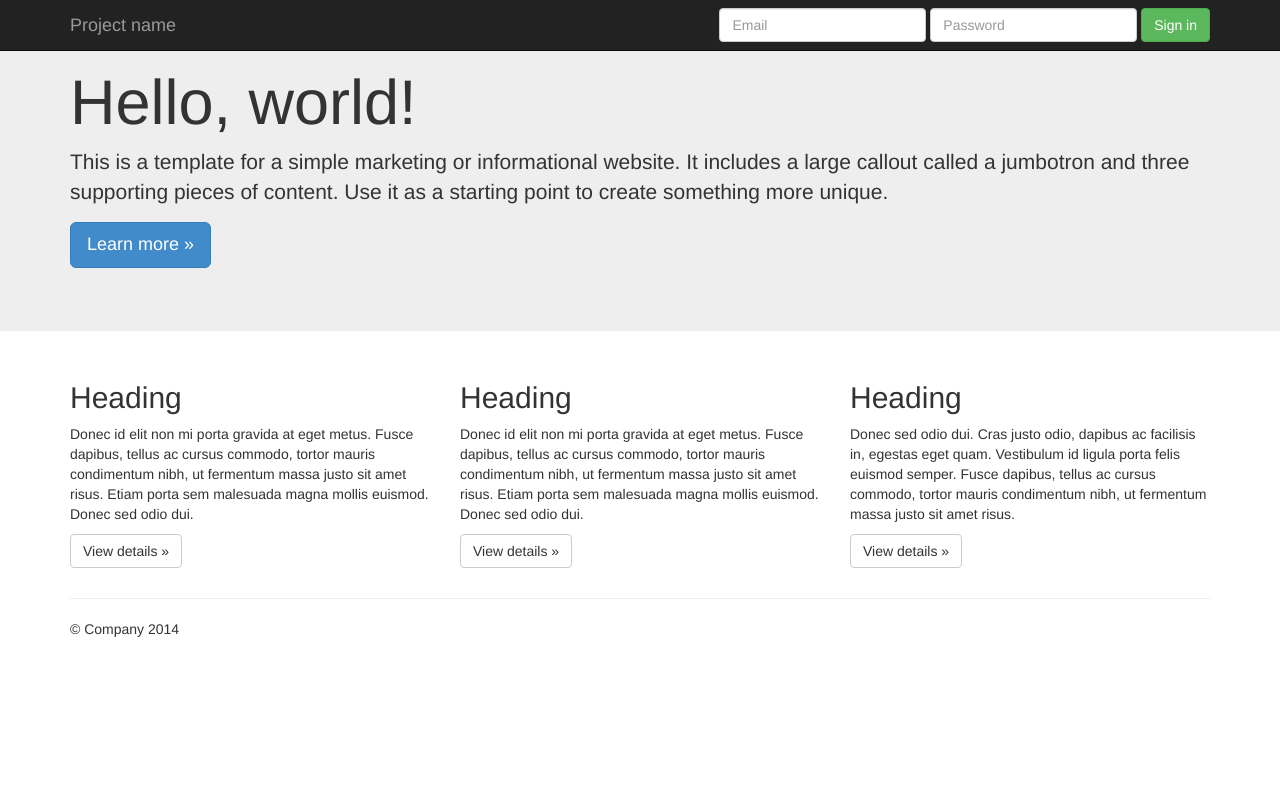
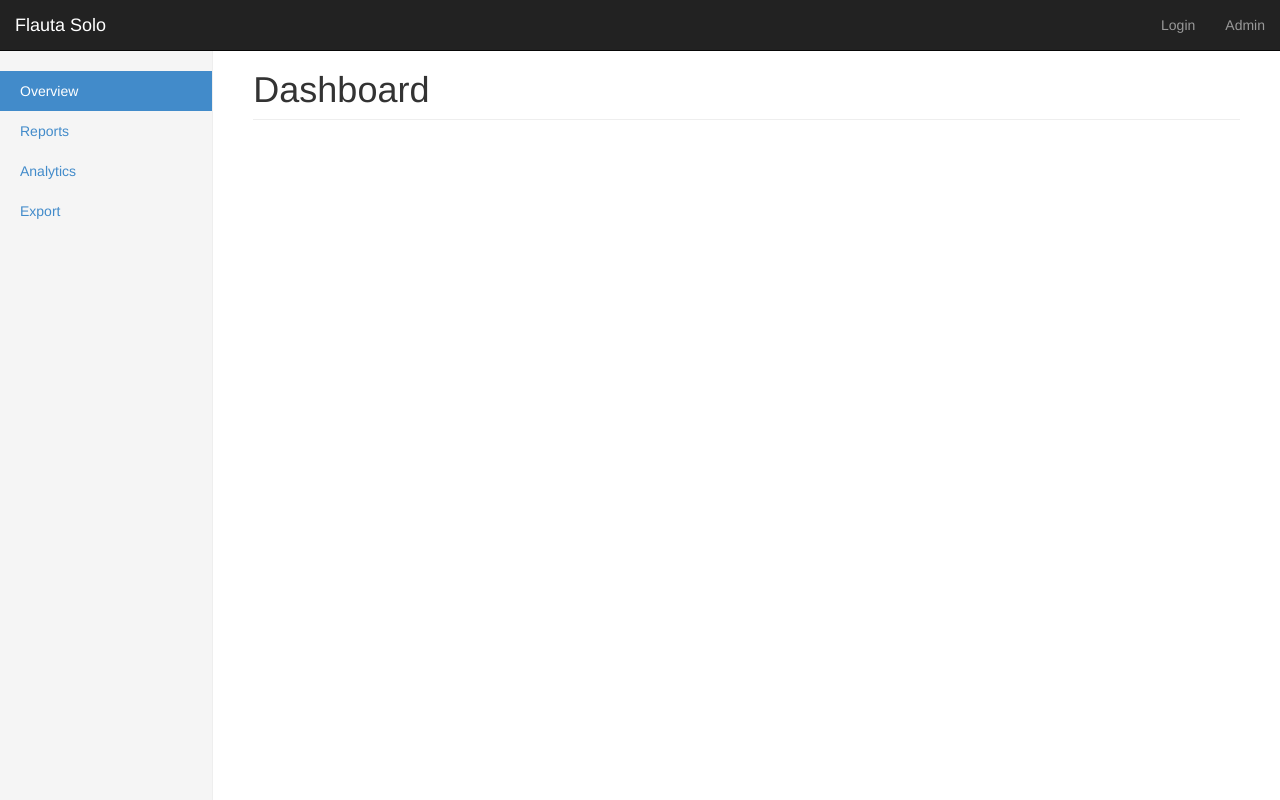
Before and after one commit to msampaio/flauta-solo, a Django app: page / in a window 1280 px wide. Run offline with Django 3.2, Linux system fonts and the light colour scheme; some libraries are stand-ins or nearby versions.

Commit message:
Use simple bootstrap page

```diff
--- /dev/null
+++ b/analysis/static/css/application.css
@@ -0,0 +1,96 @@
+/*
+ * Base structure
+ */
+
+/* Move down content because we have a fixed navbar that is 50px tall */
+body {
+  padding-top: 50px;
+}
+
+
+/*
+ * Global add-ons
+ */
+
+.sub-header {
+  padding-bottom: 10px;
+  border-bottom: 1px solid #eee;
+}
+
+
+/*
+ * Sidebar
+ */
+
+/* Hide for mobile, show later */
+.sidebar {
+  display: none;
+}
+@media (min-width: 768px) {
+  .sidebar {
+    position: fixed;
+    top: 51px;
+    bottom: 0;
+    left: 0;
+    z-index: 1000;
+    display: block;
+    padding: 20px;
+    overflow-x: hidden;
+    overflow-y: auto; /* Scrollable contents if viewport is shorter than content. */
+    background-color: #f5f5f5;
+    border-right: 1px solid #eee;
+  }
+}
+
+/* Sidebar navigation */
+.nav-sidebar {
+  margin-right: -21px; /* 20px padding + 1px border */
+  margin-bottom: 20px;
+  margin-left: -20px;
+}
+.nav-sidebar > li > a {
+  padding-right: 20px;
+  padding-left: 20px;
+}
+.nav-sidebar > .active > a {
+  color: #fff;
+  background-color: #428bca;
+}
+
+
+/*
+ * Main content
+ */
+
+.main {
+  padding: 20px;
+}
+@media (min-width: 768px) {
+  .main {
+    padding-right: 40px;
+    padding-left: 40px;
+  }
+}
+.main .page-header {
+  margin-top: 0;
+}
+
+
+/*
+ * Placeholder dashboard ideas
+ */
+
+.placeholders {
+  margin-bottom: 30px;
+  text-align: center;
+}
+.placeholders h4 {
+  margin-bottom: 0;
+}
+.placeholder {
+  margin-bottom: 20px;
+}
+.placeholder img {
+  display: inline-block;
+  border-radius: 50%;
+}
--- /dev/null
+++ b/analysis/templates/base.html
@@ -0,0 +1,70 @@
+<!DOCTYPE html>
+<html lang="en">
+  <head>
+    <meta charset="utf-8">
+    <meta http-equiv="X-UA-Compatible" content="IE=edge">
+    <meta name="viewport" content="width=device-width, initial-scale=1">
+    <meta name="description" content="">
+    <meta name="author" content="">
+
+    <title>{% block title %}{% endblock %}</title>
+
+    <!-- Bootstrap core CSS -->
+    <link href="{{ STATIC_URL }}css/bootstrap.min.css" rel="stylesheet">
+
+    <!-- Custom styles for this template -->
+    <link href="{{ STATIC_URL }}css/application.css" rel="stylesheet">
+
+    <!-- HTML5 shim and Respond.js IE8 support of HTML5 elements and media queries -->
+    <!--[if lt IE 9]>
+      <script src="https://oss.maxcdn.com/libs/html5shiv/3.7.0/html5shiv.js"></script>
+      <script src="https://oss.maxcdn.com/libs/respond.js/1.4.2/respond.min.js"></script>
+    <![endif]-->
+  </head>
+
+  <body>
+
+    <div class="navbar navbar-inverse navbar-fixed-top" role="navigation">
+      <div class="container-fluid">
+        <div class="navbar-header">
+          <button type="button" class="navbar-toggle" data-toggle="collapse" data-target=".navbar-collapse">
+            <span class="sr-only">Toggle navigation</span>
+            <span class="icon-bar"></span>
+            <span class="icon-bar"></span>
+            <span class="icon-bar"></span>
+          </button>
+          <a class="navbar-brand" href="#">Flauta Solo</a>
+        </div>
+
+        <div class="navbar-collapse collapse">
+          <ul class="nav navbar-nav navbar-right">
+            <li><a href="#">Login</a></li>
+            <li><a href="#">Admin</a></li>
+          </ul>
+        </div>
+      </div>
+    </div>
+
+    <div class="container-fluid">
+      <div class="row">
+        <div class="col-sm-3 col-md-2 sidebar">
+          <ul class="nav nav-sidebar">
+            <li class="active"><a href="#">Overview</a></li>
+            <li><a href="#">Reports</a></li>
+            <li><a href="#">Analytics</a></li>
+            <li><a href="#">Export</a></li>
+          </ul>
+        </div>
+
+        <div class="col-sm-9 col-sm-offset-3 col-md-10 col-md-offset-2 main">
+          <h1 class="page-header">Dashboard</h1>
+
+        </div>
+      </div>
+    </div>
+
+    <script src="{{ STATIC_URL }}jquery.min.js"></script>
+    <script src="{{ STATIC_URL }}js/bootstrap.min.js"></script>
+    <script src="{{ STATIC_URL }}js/docs.min.js"></script>
+  </body>
+</html>
--- a/analysis/templates/index.html
+++ b/analysis/templates/index.html
@@ -1,86 +1,6 @@
-<!DOCTYPE html>
-<html lang="en">
-  <head>
-    <meta charset="utf-8">
-    <meta http-equiv="X-UA-Compatible" content="IE=edge">
-    <meta name="viewport" content="width=device-width, initial-scale=1">
-    <meta name="description" content="">
-    <meta name="author" content="">
+{% extends "base.html" %}
 
-    <title>Jumbotron Template for Bootstrap</title>
 
-    <link href="{{ STATIC_URL }}css/bootstrap.min.css" rel="stylesheet">
-    <link href="{{ STATIC_URL }}application.css" rel="stylesheet">
-
-    <!-- HTML5 shim and Respond.js IE8 support of HTML5 elements and media queries -->
-    <!--[if lt IE 9]>
-      <script src="https://oss.maxcdn.com/libs/html5shiv/3.7.0/html5shiv.js"></script>
-      <script src="https://oss.maxcdn.com/libs/respond.js/1.4.2/respond.min.js"></script>
-    <![endif]-->
-  </head>
-
-  <body>
-
-    <div class="navbar navbar-inverse navbar-fixed-top" role="navigation">
-      <div class="container">
-        <div class="navbar-header">
-          <button type="button" class="navbar-toggle" data-toggle="collapse" data-target=".navbar-collapse">
-            <span class="sr-only">Toggle navigation</span>
-            <span class="icon-bar"></span>
-            <span class="icon-bar"></span>
-            <span class="icon-bar"></span>
-          </button>
-          <a class="navbar-brand" href="#">Project name</a>
-        </div>
-        <div class="navbar-collapse collapse">
-          <form class="navbar-form navbar-right" role="form">
-            <div class="form-group">
-              <input type="text" placeholder="Email" class="form-control">
-            </div>
-            <div class="form-group">
-              <input type="password" placeholder="Password" class="form-control">
-            </div>
-            <button type="submit" class="btn btn-success">Sign in</button>
-          </form>
-        </div><!--/.navbar-collapse -->
-      </div>
-    </div>
-
-    <div class="jumbotron">
-      <div class="container">
-        <h1>Hello, world!</h1>
-        <p>This is a template for a simple marketing or informational website. It includes a large callout called a jumbotron and three supporting pieces of content. Use it as a starting point to create something more unique.</p>
-        <p><a class="btn btn-primary btn-lg" role="button">Learn more &raquo;</a></p>
-      </div>
-    </div>
-
-    <div class="container">
-      <div class="row">
-        <div class="col-md-4">
-          <h2>Heading</h2>
-          <p>Donec id elit non mi porta gravida at eget metus. Fusce dapibus, tellus ac cursus commodo, tortor mauris condimentum nibh, ut fermentum massa justo sit amet risus. Etiam porta sem malesuada magna mollis euismod. Donec sed odio dui. </p>
-          <p><a class="btn btn-default" href="#" role="button">View details &raquo;</a></p>
-        </div>
-        <div class="col-md-4">
-          <h2>Heading</h2>
-          <p>Donec id elit non mi porta gravida at eget metus. Fusce dapibus, tellus ac cursus commodo, tortor mauris condimentum nibh, ut fermentum massa justo sit amet risus. Etiam porta sem malesuada magna mollis euismod. Donec sed odio dui. </p>
-          <p><a class="btn btn-default" href="#" role="button">View details &raquo;</a></p>
-       </div>
-        <div class="col-md-4">
-          <h2>Heading</h2>
-          <p>Donec sed odio dui. Cras justo odio, dapibus ac facilisis in, egestas eget quam. Vestibulum id ligula porta felis euismod semper. Fusce dapibus, tellus ac cursus commodo, tortor mauris condimentum nibh, ut fermentum massa justo sit amet risus.</p>
-          <p><a class="btn btn-default" href="#" role="button">View details &raquo;</a></p>
-        </div>
-      </div>
-
-      <hr>
-
-      <footer>
-        <p>&copy; Company 2014</p>
-      </footer>
-    </div>
-
-    <script src="{{ STATIC_URL }}jquery.min.js"></script>
-    <script src="{{ STATIC_URL }}js/bootstrap.min.js"></script>
-  </body>
-</html>
+{% block title %}
+    Flauta Solo
+{% endblock %}
```
